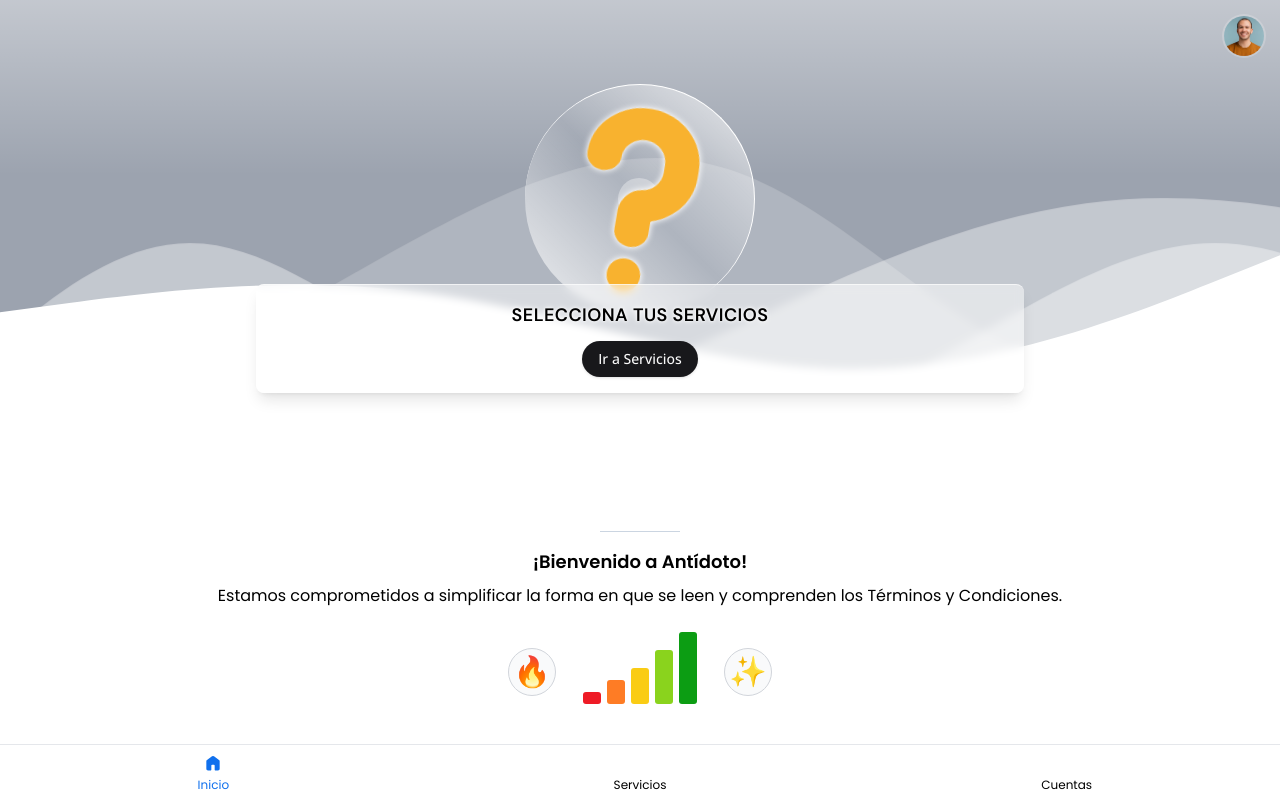
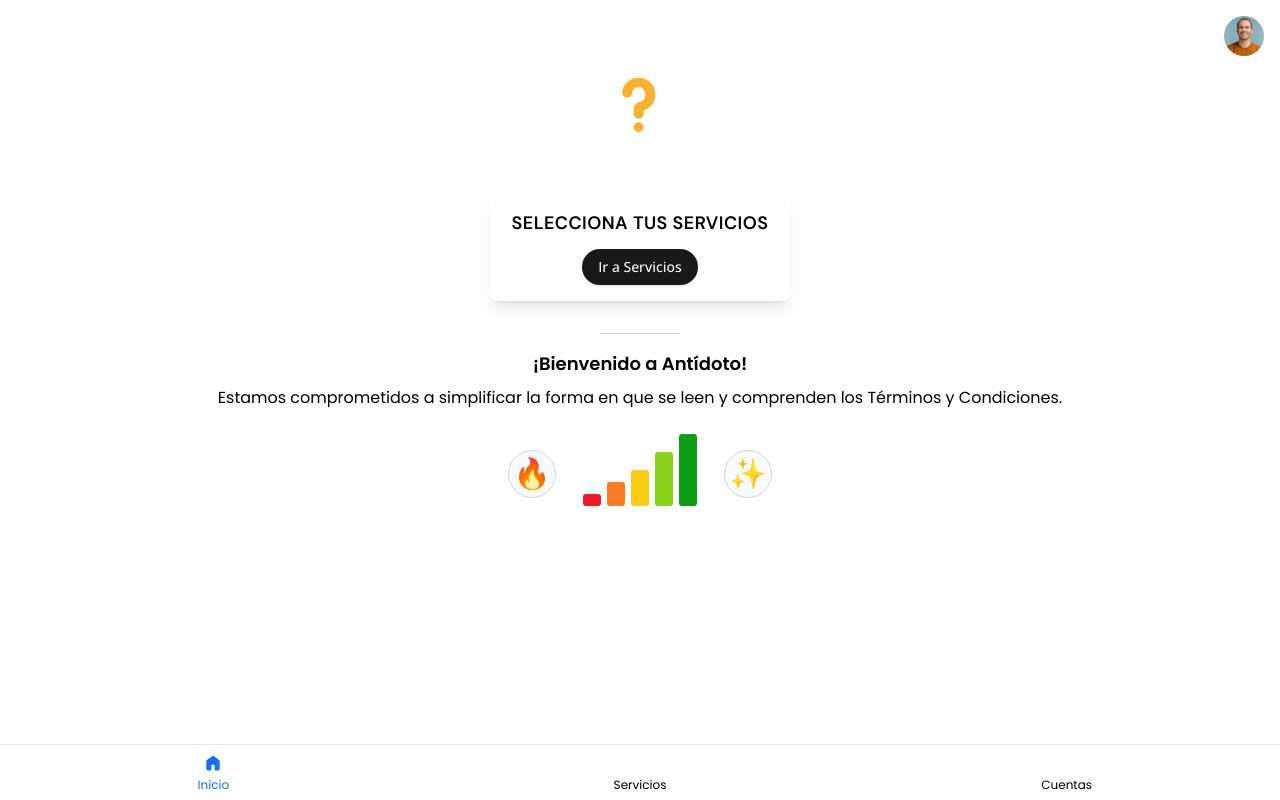
Before and after one commit to matiasalbarenque/seminario-mvp, a React (Vite) app: page / in a window 1280 px wide. Built offline with nearby package versions, Linux system fonts and the light colour scheme; some icons are missing.

Commit message:
Home monitor adjustments

```diff
--- a/src/components/footer.tsx
+++ b/src/components/footer.tsx
@@ -4,7 +4,7 @@
 
 export const Footer = (props: FooterProps) => {
   return (
-    <footer className={`w-full h-14 flex bg-white border-t tabs-component ${props.className}`}>
+    <footer className={`w-full h-14 flex bg-white border-t tabs-component ${props.className || ''}`}>
       <div className="flex-1 flex justify-center items-center">
         <NavLink to="/">
           <div className="flex flex-col justify-center items-center gap-1">
--- a/src/components/home-chart.tsx
+++ b/src/components/home-chart.tsx
@@ -70,7 +70,7 @@
           <CardDescription>Nivel de riesgo por servicio</CardDescription>
         </CardHeader>
         <CardContent>
-          <ChartContainer config={homeChartConfig}>
+          <ChartContainer config={homeChartConfig} style={{ width: '100%', height: 230 }}>
             <BarChart
               accessibilityLayer
               data={chartData}
--- a/src/components/home-monitor.tsx
+++ b/src/components/home-monitor.tsx
@@ -3,6 +3,8 @@
 import { getColorByRiskAverage, getIconByRiskAverage } from '@/assets/utils';
 import { HeaderAvatar } from './header-avatar';
 import { HomeMonitorDialog } from './home-monitor-dialog';
+
+const getIsHighRiskLevel = (a: number) => a >= 0 && a < 6;
 
 const Waves = () => (
   <>
@@ -33,10 +35,20 @@
   </>
 );
 
+const Pulse = (riskLevel: number) => {
+  const pulseColor = getColorByRiskAverage(riskLevel);
+  return (
+    <div
+      className={`background-pulse top-0 left-0 w-full h-full bg-level-c rounded-tl-full rounded-tr-full blur-2xl ${pulseColor} bg-opacity-90`}
+    />
+  );
+};
+
 export const HomeMonitor = () => {
   const accountStore = useAccountStore();
   const [showDialog, setShowDialog] = useState(false);
-  const bgColor = getColorByRiskAverage(accountStore.riskLevel);
+  const isHighRiskLevel = getIsHighRiskLevel(accountStore.riskLevel);
+  const bgColor = isHighRiskLevel ? 'bg-black' : getColorByRiskAverage(accountStore.riskLevel);
 
   const toggleDialogHandler = () => {
     setShowDialog(a => !a);
@@ -44,14 +56,17 @@
 
   return (
     <>
-      <div
-        className={`home-monitor min-h-48 h-[45vw] overflow-hidden transition-colors duration-1000 bg-gray-400 ${bgColor}`}
-      >
-        <div className="absolute top-0 left-0 w-full h-full bg-gradient-to-b from-white opacity-40 to-transparent to-40%" />
-        <Waves />
-        <div className="absolute w-full h-full top-0 left-0 pb-10 flex justify-center items-center">
+      <div className={`home-monitor min-h-[230px] h-[30vh] overflow-hidden transition-colors duration-1000 ${bgColor}`}>
+        <div className="absolute top-0 left-0 w-full h-full bg-gradient-to-b from-white opacity-30 to-transparent to-40% z-10" />
+        <div className="absolute top-0 left-0 w-full h-full z-0">
+          <svg viewBox="0 0 1440 320" className="absolute left-0 -bottom-[4.25vw] z-10">
+            <path fill="#fff" d="m0 192 120 16c120 16 360 48 600 48s480-32 600-48l120-16v128H0Z" />
+          </svg>
+          {isHighRiskLevel ? Pulse(accountStore.riskLevel) : <Waves />}
+        </div>
+        <div className="absolute w-full h-full top-0 left-0 pb-8 flex justify-center items-center z-20">
           <div
-            className="monitor-risk-level-indicator w-[18vw] h-[18vw] min-w-24 min-h-24 flex justify-center items-center rounded-full animate-in zoom-in-75 duration-700"
+            className="monitor-risk-level-indicator min-w-24 min-h-24 w-[11vh] h-[11vh] flex justify-center items-center rounded-full animate-in zoom-in-75 duration-700"
             onClick={toggleDialogHandler}
           >
             <div className="home-monitor-pulse absolute w-1 h-1 bg-white rounded-full" />
@@ -60,13 +75,13 @@
                 src={getIconByRiskAverage(accountStore.riskLevel)}
                 width="100%"
                 height="100%"
-                className="home-monitor-icon"
+                className={isHighRiskLevel ? 'home-monitor-icon' : ''}
               />
             </div>
           </div>
         </div>
       </div>
-      <div className="absolute top-4 right-4">
+      <div className="absolute top-4 right-4 z-30">
         <HeaderAvatar />
       </div>
       <HomeMonitorDialog open={showDialog} onClose={toggleDialogHandler} />
--- a/src/components/home-risk-message.tsx
+++ b/src/components/home-risk-message.tsx
@@ -7,7 +7,7 @@
 
   const getRiskMessage = (a: number) => {
     if (a === -1) return 'Selecciona tus servicios';
-    if (a < 2) return '🔥 Riesgo más alto 🔥';
+    if (a < 2) return '🔥 Riesgo elevado 🔥';
     if (a < 4) return '⛔ Riesgo alto ⛔';
     if (a < 6) return '⚠️ Riesgo medio ⚠️';
     if (a < 8) return '✅ Riesgo bajo ✅';
@@ -16,7 +16,7 @@
 
   return (
     <div className="flex justify-center -mb-8 z-10 animate-in fade-in slide-in-from-bottom-6 duration-500">
-      <div className="min-w-[60%] p-4 -top-[12vw] rounded-lg bg-white bg-opacity-50 backdrop-blur-sm border-t border-white border-opacity-65 shadow-lg">
+      <div className="mx-6 w-full max-w-[300px] p-4 -top-[6vh] rounded-lg bg-white bg-opacity-60 backdrop-blur-[8px] border-t border-white border-opacity-65 shadow-lg">
         <div className="flex flex-col gap-3 text-center font-open-sans">
           <div className="home-message font-dm-sans font-semibold tracking-wide text-lg uppercase">
             {getRiskMessage(accountStore.riskLevel)}
--- a/src/index.css
+++ b/src/index.css
@@ -156,8 +156,8 @@
 }
 
 .monitor-risk-level-indicator {
-  border-top: 1px solid white;
-  border-right: 1px solid white;
+  border-top: 1px solid rgba(255, 255, 255, 0.75);
+  border-right: 1px solid rgba(255, 255, 255, 0.75);
   background: linear-gradient(to bottom left, rgba(255, 255, 255, 0.7), transparent, rgba(255, 255, 255, 0.8));
   text-shadow: 0 0 1px black, 0 0 3px black;
 }
@@ -237,6 +237,23 @@
   }
 }
 
+.home-monitor .background-pulse {
+  animation-name: homeMonitorBgPulse;
+  animation-iteration-count: infinite;
+  animation-duration: 1.5s;
+  animation-timing-function: linear;
+  animation-direction: alternate;
+}
+
+@keyframes homeMonitorBgPulse {
+  from {
+    opacity: 1;
+  }
+  to {
+    opacity: 0.5;
+  }
+}
+
 .home-monitor-pulse {
   animation-name: homeMonitorPulse;
   animation-iteration-count: infinite;
```
Also changed, not shown: 1 other file (tests, documents, lock files or other folders).
